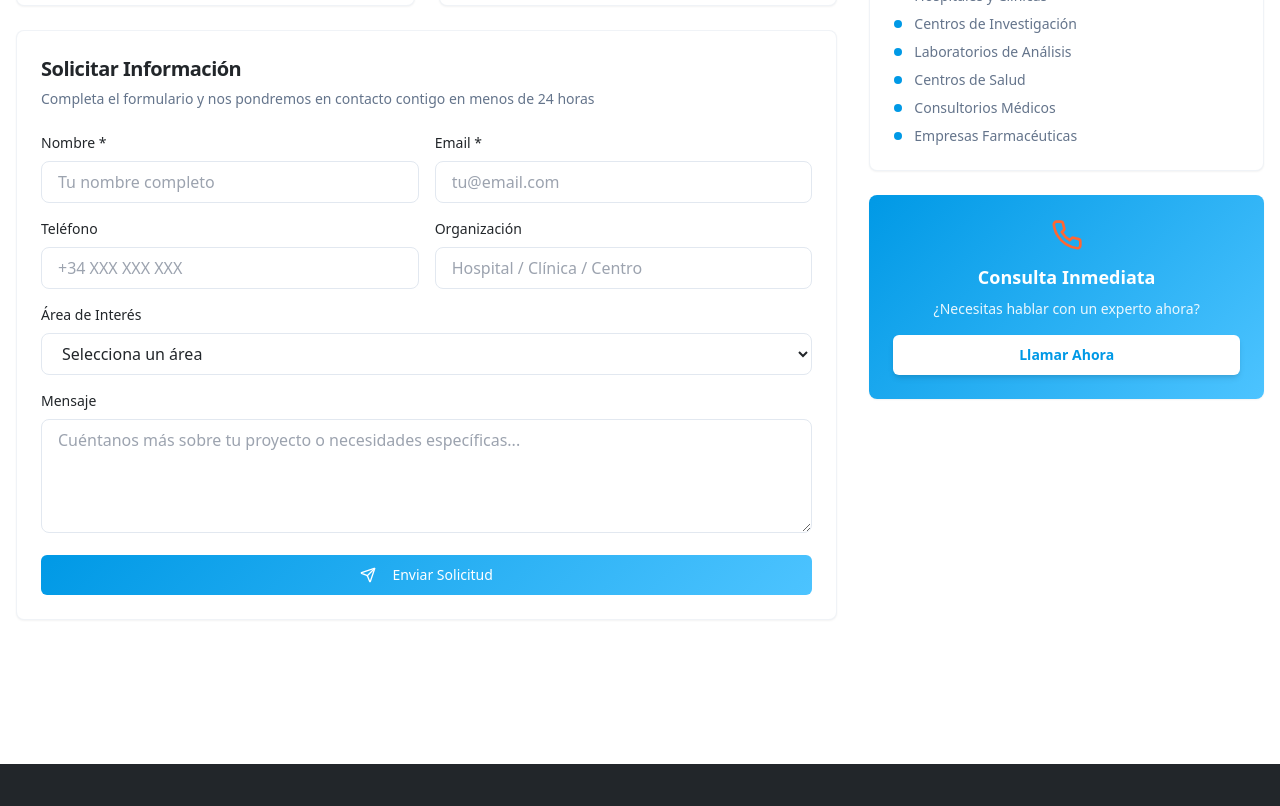
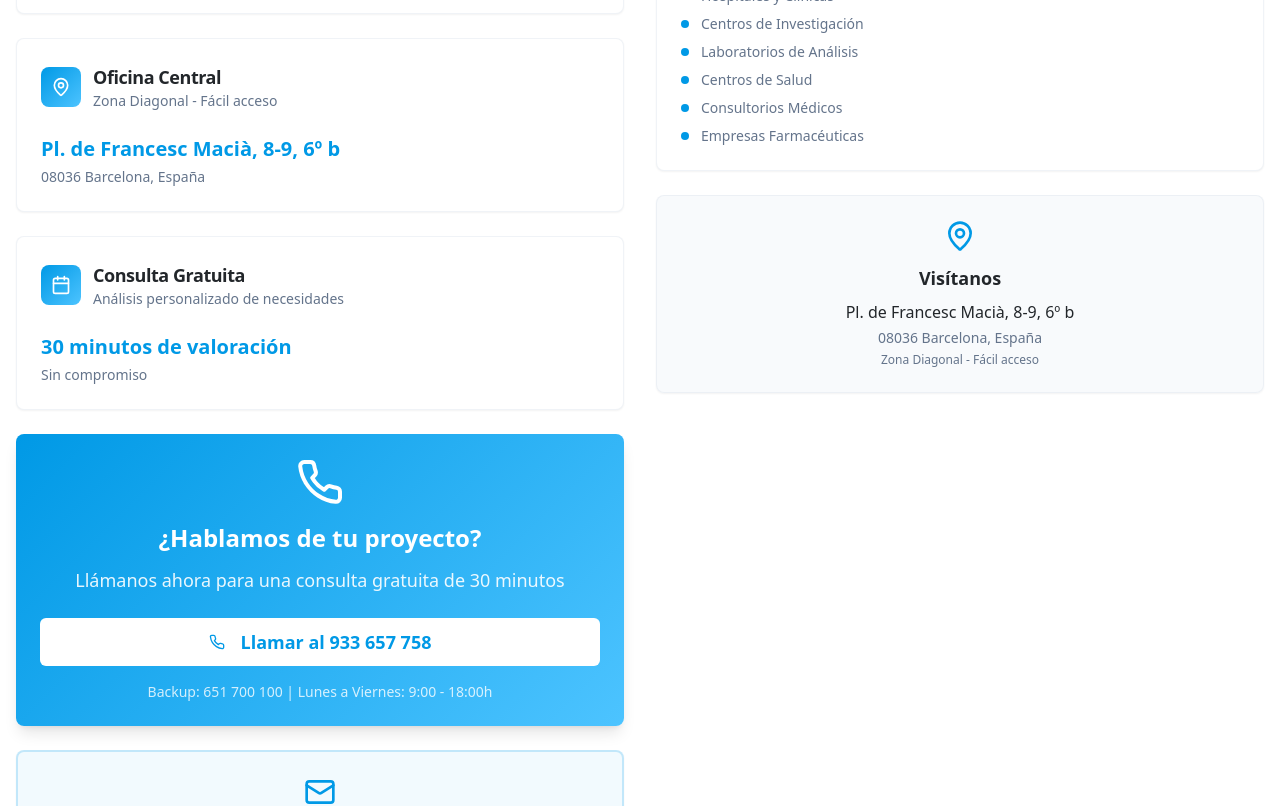
Before and after one commit to Irgb77/keilar-medtech-innovate, a React (Vite) app: page / in a window 1280 px wide. Shown: the part 5360-6166 px from the top of the page. Built offline with nearby package versions, Linux system fonts and the light colour scheme.

Commit message:
Remove contact form
Replace contact form with a call to action to call, and clarify that users can email info@keilarplus.com.

```diff
--- a/src/components/ContactSection.tsx
+++ b/src/components/ContactSection.tsx
@@ -56,10 +56,10 @@ const ContactSection = () => {
           </p>
         </div>
 
-        <div className="grid lg:grid-cols-3 gap-8 mb-16">
+        <div className="grid lg:grid-cols-2 gap-8 mb-16">
           {/* Contact Information */}
-          <div className="lg:col-span-2 space-y-6">
-            <div className="grid md:grid-cols-2 gap-6">
+          <div className="space-y-6">
+            <div className="grid gap-6">
               {contactInfo.map((info, index) => (
                 <Card key={index} className="group hover:shadow-card transition-all duration-300 border-border/50">
                   <CardHeader>
@@ -77,7 +77,7 @@ const ContactSection = () => {
                   </CardHeader>
                   <CardContent>
                     <div className="space-y-1">
-                      <div className="font-semibold text-primary">{info.value}</div>
+                      <div className="font-semibold text-primary text-xl">{info.value}</div>
                       <div className="text-sm text-muted-foreground">{info.secondary}</div>
                     </div>
                   </CardContent>
@@ -85,98 +85,52 @@ const ContactSection = () => {
               ))}
             </div>
 
-            {/* Contact Form */}
-            <Card className="border-border/50">
-              <CardHeader>
-                <CardTitle className="text-xl text-foreground">
-                  Solicitar Información
-                </CardTitle>
-                <CardDescription>
-                  Completa el formulario y nos pondremos en contacto contigo en menos de 24 horas
-                </CardDescription>
-              </CardHeader>
-              <CardContent>
-                <form className="space-y-4">
-                  <div className="grid md:grid-cols-2 gap-4">
-                    <div>
-                      <label className="block text-sm font-medium text-foreground mb-2">
-                        Nombre *
-                      </label>
-                      <input
-                        type="text"
-                        className="w-full px-4 py-2 border border-border rounded-lg focus:ring-2 focus:ring-primary focus:border-transparent bg-background text-foreground"
-                        placeholder="Tu nombre completo"
-                      />
-                    </div>
-                    <div>
-                      <label className="block text-sm font-medium text-foreground mb-2">
-                        Email *
-                      </label>
-                      <input
-                        type="email"
-                        className="w-full px-4 py-2 border border-border rounded-lg focus:ring-2 focus:ring-primary focus:border-transparent bg-background text-foreground"
-                        placeholder="tu@email.com"
-                      />
+            {/* Main Call to Action */}
+            <Card className="bg-gradient-primary text-white border-0 shadow-lg">
+              <CardContent className="pt-6">
+                <div className="text-center">
+                  <Phone className="h-12 w-12 mx-auto mb-4 text-white" />
+                  <h3 className="font-bold text-2xl mb-3">¿Hablamos de tu proyecto?</h3>
+                  <p className="text-white/90 mb-6 text-lg">
+                    Llámanos ahora para una consulta gratuita de 30 minutos
+                  </p>
+                  <div className="space-y-4">
+                    <Button
+                      size="lg"
+                      className="w-full bg-white hover:bg-white/90 text-primary font-bold text-lg py-6"
+                    >
+                      <Phone className="h-5 w-5 mr-2" />
+                      Llamar al 933 657 758
+                    </Button>
+                    <div className="text-white/80 text-sm">
+                      Backup: 651 700 100 | Lunes a Viernes: 9:00 - 18:00h
                     </div>
                   </div>
+                </div>
+              </CardContent>
+            </Card>
 
-                  <div className="grid md:grid-cols-2 gap-4">
-                    <div>
-                      <label className="block text-sm font-medium text-foreground mb-2">
-                        Teléfono
-                      </label>
-                      <input
-                        type="tel"
-                        className="w-full px-4 py-2 border border-border rounded-lg focus:ring-2 focus:ring-primary focus:border-transparent bg-background text-foreground"
-                        placeholder="+34 XXX XXX XXX"
-                      />
-                    </div>
-                    <div>
-                      <label className="block text-sm font-medium text-foreground mb-2">
-                        Organización
-                      </label>
-                      <input
-                        type="text"
-                        className="w-full px-4 py-2 border border-border rounded-lg focus:ring-2 focus:ring-primary focus:border-transparent bg-background text-foreground"
-                        placeholder="Hospital / Clínica / Centro"
-                      />
+            {/* Email Alternative */}
+            <Card className="border-2 border-primary/20 bg-primary/5">
+              <CardContent className="pt-6">
+                <div className="text-center">
+                  <Mail className="h-8 w-8 mx-auto mb-3 text-primary" />
+                  <h3 className="font-bold text-lg mb-2 text-foreground">¿Prefieres escribir?</h3>
+                  <p className="text-muted-foreground mb-4">
+                    Envíanos un email con tu consulta
+                  </p>
+                  <div className="bg-background p-4 rounded-lg border">
+                    <div className="font-semibold text-primary text-lg">info@keilarplus.com</div>
+                    <div className="text-sm text-muted-foreground mt-1">
+                      Respuesta garantizada en menos de 2 horas
                     </div>
                   </div>
-
-                  <div>
-                    <label className="block text-sm font-medium text-foreground mb-2">
-                      Área de Interés
-                    </label>
-                    <select className="w-full px-4 py-2 border border-border rounded-lg focus:ring-2 focus:ring-primary focus:border-transparent bg-background text-foreground">
-                      <option>Selecciona un área</option>
-                      <option>Automatización Burocrática</option>
-                      <option>Análisis de Imágenes Médicas</option>
-                      <option>Investigación y Ensayos Clínicos</option>
-                      <option>Consultoría Integral</option>
-                    </select>
-                  </div>
-
-                  <div>
-                    <label className="block text-sm font-medium text-foreground mb-2">
-                      Mensaje
-                    </label>
-                    <textarea
-                      rows={4}
-                      className="w-full px-4 py-2 border border-border rounded-lg focus:ring-2 focus:ring-primary focus:border-transparent bg-background text-foreground"
-                      placeholder="Cuéntanos más sobre tu proyecto o necesidades específicas..."
-                    ></textarea>
-                  </div>
-
-                  <Button className="w-full bg-gradient-primary text-primary-foreground hover:opacity-90">
-                    <Send className="h-4 w-4 mr-2" />
-                    Enviar Solicitud
-                  </Button>
-                </form>
+                </div>
               </CardContent>
             </Card>
           </div>
 
-          {/* Service Areas & Quick Info */}
+          {/* Service Areas & Additional Info */}
           <div className="space-y-6">
             <Card className="border-border/50">
               <CardHeader>
@@ -200,7 +154,7 @@ const ContactSection = () => {
                 </div>
                 <div className="border-t border-border pt-3 mt-3">
                   <div className="text-sm text-muted-foreground">
-                    <strong className="text-accent">Urgencias:</strong> Contacto 24/7 para clientes
+                    <strong className="text-primary">Urgencias:</strong> Contacto 24/7 para clientes
                   </div>
                 </div>
               </CardContent>
@@ -224,17 +178,16 @@ const ContactSection = () => {
               </CardContent>
             </Card>
 
-            <Card className="bg-gradient-primary text-white border-0">
+            <Card className="bg-muted/50 border-border/50">
               <CardContent className="pt-6">
                 <div className="text-center">
-                  <Phone className="h-8 w-8 mx-auto mb-3 text-accent" />
-                  <h3 className="font-bold text-lg mb-2">Consulta Inmediata</h3>
-                  <p className="text-white/90 text-sm mb-4">
-                    ¿Necesitas hablar con un experto ahora?
-                  </p>
-                  <Button variant="secondary" className="w-full bg-white hover:bg-white/90 text-primary font-semibold shadow-md">
-                    Llamar Ahora
-                  </Button>
+                  <MapPin className="h-8 w-8 mx-auto mb-3 text-primary" />
+                  <h3 className="font-bold text-lg mb-2 text-foreground">Visítanos</h3>
+                  <div className="space-y-1">
+                    <div className="font-medium text-foreground">Pl. de Francesc Macià, 8-9, 6º b</div>
+                    <div className="text-sm text-muted-foreground">08036 Barcelona, España</div>
+                    <div className="text-xs text-muted-foreground mt-2">Zona Diagonal - Fácil acceso</div>
+                  </div>
                 </div>
               </CardContent>
             </Card>
```
